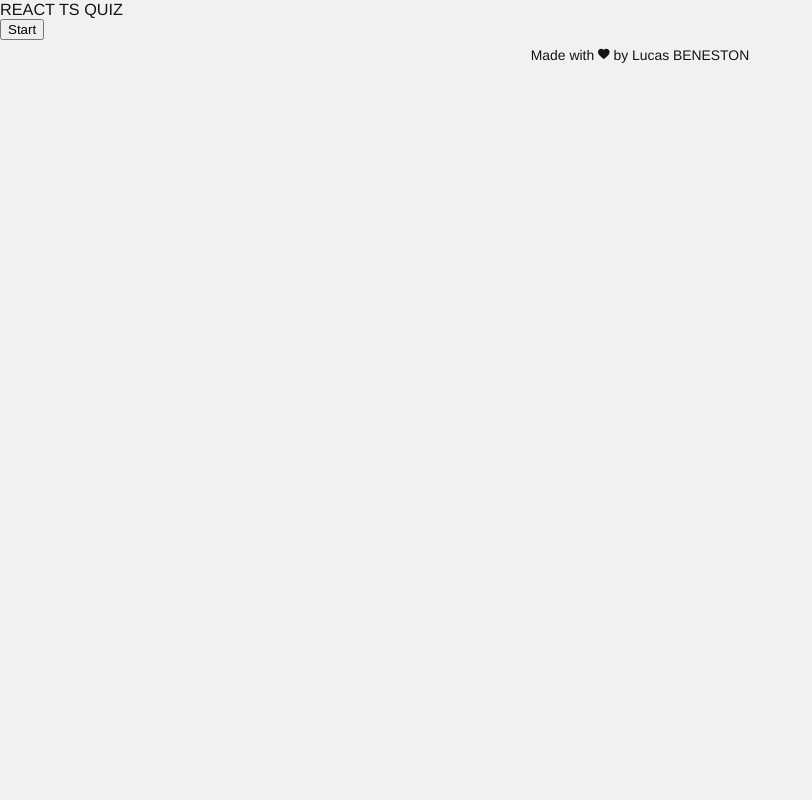
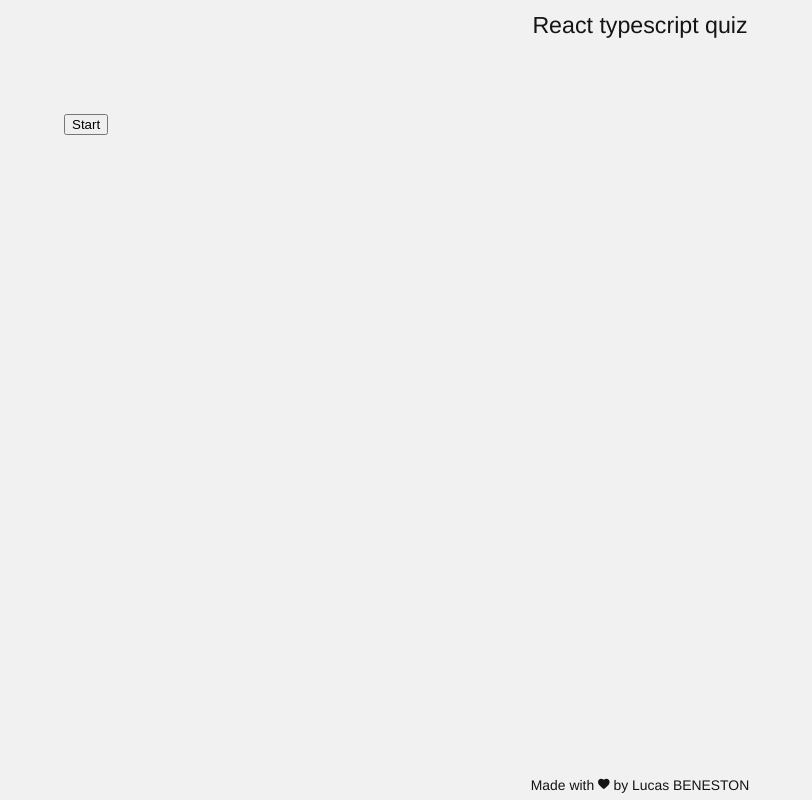
Before and after one commit to Lucasbeneston/react-ts-quiz, a React (Create React App) app: page / in a window 1280 px wide. Shown: the whole page, without its empty margins (0-812 px from the left). Built offline with nearby package versions, Linux system fonts and the light colour scheme.

Commit message:
:lipstick::sparkles: Add diffrent colours for answers :sparkles::lipstick:

```diff
--- a/src/components/organisms/Footer.tsx
+++ b/src/components/organisms/Footer.tsx
@@ -16,11 +16,11 @@ export default Footer;
 
 // Styles
 const FooterSection = styled.footer`
+  align-items: center;
+  display: flex;
+  height: 30px;
+  justify-content: center;
   width: 100%;
-  height: 30px;
-  display: flex;
-  align-items: center;
-  justify-content: center;
 `;
 const Copyright = styled.p`
   font-size: 1.2rem;
--- a/src/components/organisms/Header.tsx
+++ b/src/components/organisms/Header.tsx
@@ -1,11 +1,22 @@
 import React from "react";
+import styled from "styled-components";
 
 const Header = () => {
   return (
     <header>
-      <h1>REACT TS QUIZ</h1>
+      <Title>React typescript quiz</Title>
     </header>
   );
 };
 
 export default Header;
+
+// Styles
+const Title = styled.h1`
+  align-items: center;
+  display: flex;
+  justify-content: center;
+  font-size: 2rem;
+  height: 50px;
+  width: 100%;
+`;
--- a/src/components/organisms/QuestionCard.tsx
+++ b/src/components/organisms/QuestionCard.tsx
@@ -1,4 +1,5 @@
 import React from "react";
+import styled from "styled-components";
 
 // Types
 import { AnswerObject } from "../pages/QuizView";
@@ -10,6 +11,12 @@ type Props = {
   userAnswer: AnswerObject | undefined;
   questionNumber: number;
   totalQuestions: number;
+};
+
+type ButtonWrapperProps = {
+  correct: boolean;
+  userClicked: boolean;
+  key: any;
 };
 
 const QuestionCard: React.FC<Props> = ({
@@ -28,11 +35,15 @@ const QuestionCard: React.FC<Props> = ({
       <p dangerouslySetInnerHTML={{ __html: question }} />
       <div>
         {answers.map((answer) => (
-          <div key={answer}>
+          <AnswersButton
+            key={answer}
+            correct={userAnswer?.correctAnswer === answer}
+            userClicked={userAnswer?.answer === answer}
+          >
             <button disabled={!!userAnswer} value={answer} onClick={callback}>
               <span dangerouslySetInnerHTML={{ __html: answer }} />
             </button>
-          </div>
+          </AnswersButton>
         ))}
       </div>
     </div>
@@ -40,3 +51,13 @@ const QuestionCard: React.FC<Props> = ({
 };
 
 export default QuestionCard;
+
+const AnswersButton = styled.div<ButtonWrapperProps>`
+  button {
+    background-color: ${({ correct, userClicked }) =>
+      correct ? "green" : !correct && userClicked ? "red" : "grey"};
+    border-radius: 20px;
+    height: 40px;
+    width: 100%;
+  }
+`;
--- a/src/components/pages/QuizView.tsx
+++ b/src/components/pages/QuizView.tsx
@@ -1,5 +1,6 @@
 import React, { useState } from "react";
 import { fetchQuizQuestions } from "../../API";
+import styled from "styled-components";
 
 // Components
 import QuestionCard from "../organisms/QuestionCard";
@@ -63,7 +64,7 @@ const QuestionsQuiz = () => {
   };
 
   return (
-    <div>
+    <QuizContainer>
       {gameOver || userAnswers.length === TOTAL_QUESTIONS ? (
         <button onClick={startQuiz}>Start</button>
       ) : null}
@@ -85,8 +86,13 @@ const QuestionsQuiz = () => {
       number !== TOTAL_QUESTIONS - 1 ? (
         <button onClick={nextQuestion}>Next question</button>
       ) : null}
-    </div>
+    </QuizContainer>
   );
 };
 
 export default QuestionsQuiz;
+
+const QuizContainer = styled.div`
+  padding: 5%;
+  min-height: calc(100vh - 80px);
+`;
```
